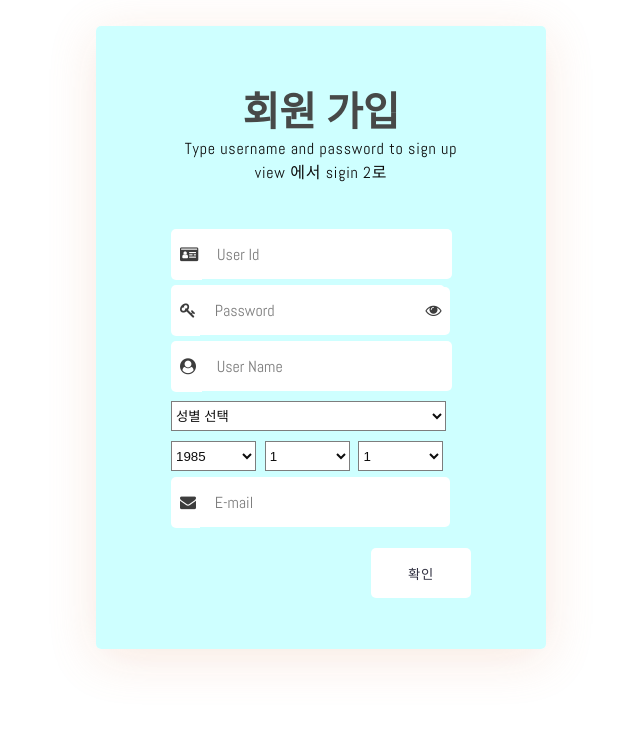
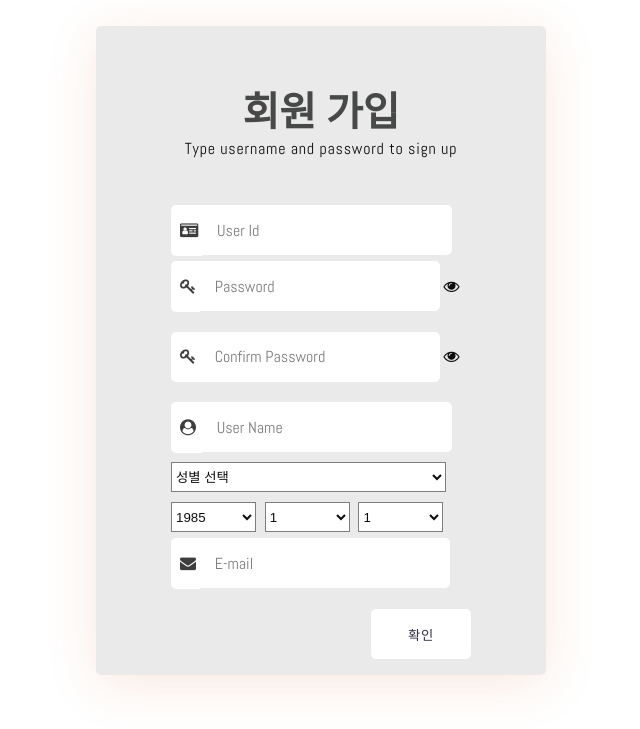
Before and after one commit to roastB/Otootv_project, a Django app: template templates/signup_1.html in a window 1280 px wide. Shown: the top 729 px of the page, without its empty margins (319-959 px from the left). Run offline with Django 3.2, Linux system fonts and the light colour scheme; the template is opened without the code that fills it, so the values that code supplies are empty; some web fonts are replaced.

Commit message:
Merge remote-tracking branch 'origin/master'
# Conflicts:
#	README.md

```diff
--- a/static/css/login_style.css
+++ b/static/css/login_style.css
@@ -73,7 +73,7 @@
         margin: 2% auto;
         box-shadow: 0 9px 50px hsla(20, 67%, 75%, 0.31);
         padding: 2%;
-        background-image: linear-gradient(-225deg, #CCFFFF 100%, #FFE6FA 0%);
+        background-image: linear-gradient(-225deg, #e9e9e9 100%, #FFE6FA 0%);
     }
     /* form Container */
     form .con {
@@ -111,7 +111,7 @@
 /* login form */
     .field-set {
         width: 300px;
-        height: 400px;
+        height: 450px;
     }
 
     .input-item {
@@ -122,7 +122,7 @@
     }
 
     /* Show/hide password Font Icon */
-    #eye {
+    .eye {
         background: #fff;
         color: #333;
 
--- a/templates/signup_1.html
+++ b/templates/signup_1.html
@@ -9,15 +9,18 @@
 
 {% block content %}
 <div class="overlay">
+    <!-- SIGN UP FORM -->
     <form>
+        <!--   con = Container  for items in the form-->
         <div class="con">
+            <!--     Start  header Content  -->
             <header class="head-form">
                 <br>
                 <h2>회원 가입</h2>
                 <!--     A welcome message or an explanation of the sign up form -->
                 <p>Type username and password to sign up</p>
-                <p>view 에서 sigin 2로 </p>
             </header>
+            <!--     End  header Content  -->
             <br>
             <div class="field-set">
 
@@ -30,19 +33,61 @@
                     <input class="form-input" id="userId" type="text" placeholder="User Id" required>
                 </div>
 
+
+                <!--  Password jquery  -->
+                <script type="text/javascript">
+                $(function(){
+                    $("#alert-success").hide();
+                    $("#alert-danger").hide();
+                    $("input").keyup(function(){
+                        var pw=$("#pw").val();
+                        var pwConf=$("#pwConf").val();
+                        if(pw != "" || pwConf != ""){
+                            if(pw == pwConf){
+                                $("#alert-success").show();
+                                $("#alert-danger").hide();
+                                $("#submit").removeAttr("disabled");
+                            }else{
+                                $("#alert-success").hide();
+                                $("#alert-danger").show();
+                                $("#submit").attr("disabled", "disabled");
+                            }
+                        }
+                    });
+                });
+            </script>
+
                 <!--   Password -->
                 <div class="pwd">
-              <span class="input-item">
-                <i class="fa fa-key"></i>
-               </span>
+                <span class="input-item">
+                    <i class="fa fa-key"></i>
+                </span>
                     <!--   Password Input-->
-                    <input class="form-input" id="pwd" type="password" placeholder="Password"  name="password" required>
+                    <input class="form-input" id="pw" name="pwd" type="password" placeholder="Password" onchange="isSame()"/>
 
                     <!--  Show/hide password  -->
                     <span>
-                <i class="fa fa-eye" aria-hidden="true"  type="button" id="eye" style="height: 48px;"></i>
-            </span>
+                    <i class="fa fa-eye" aria-hidden="true"  type="button" class="eye" style="height: 48px;"></i>
+                </span>
                 </div>
+
+                <!--   Confirm Password   -->
+                <div class="pwd_confirm">
+                <span class="input-item">
+                    <i class="fa fa-key"></i>
+                </span>
+                    <!--   Password Input to Confirm  -->
+                    <input class="form-input" id="pwConf" name="pwdConf" type="password" placeholder="Confirm Password" onchange="isSame()"/>
+
+                    <!--  Show/hide password  -->
+                    <span>
+                    <i class="fa fa-eye" aria-hidden="true"  type="button" class="eye" style="height: 48px;"></i>
+                </span>
+                </div>
+
+<!--                <div class="alert alert-success" id="alert-success">비밀번호가 일치합니다.</div>-->
+<!--                <div class="alert alert-danger" id="alert-danger">비밀번호가 일치하지 않습니다.</div>-->
+
 
                 <!--   Name -->
                 <div class="name">
@@ -147,6 +192,7 @@
                         <option value="31">31</option>
                     </select>
                 </div>
+
                 <!--   email   -->
                 <div class="email">
                 <span class="input-item">
@@ -156,12 +202,13 @@
                     <input class="form-input" id="email" type="text" placeholder="E-mail" required/>
                 </div>
 
-                <!--        buttons -->
-                <!--      button SignUp -->
                 <button class="ok"> 확인 </button>
             </div>
+
+            <!-- End Form -->
         </div>
     </form>
 </div>
 
+
 {% endblock %}
```
Also changed, not shown: static/css/main.css (+15 -5 lines).
